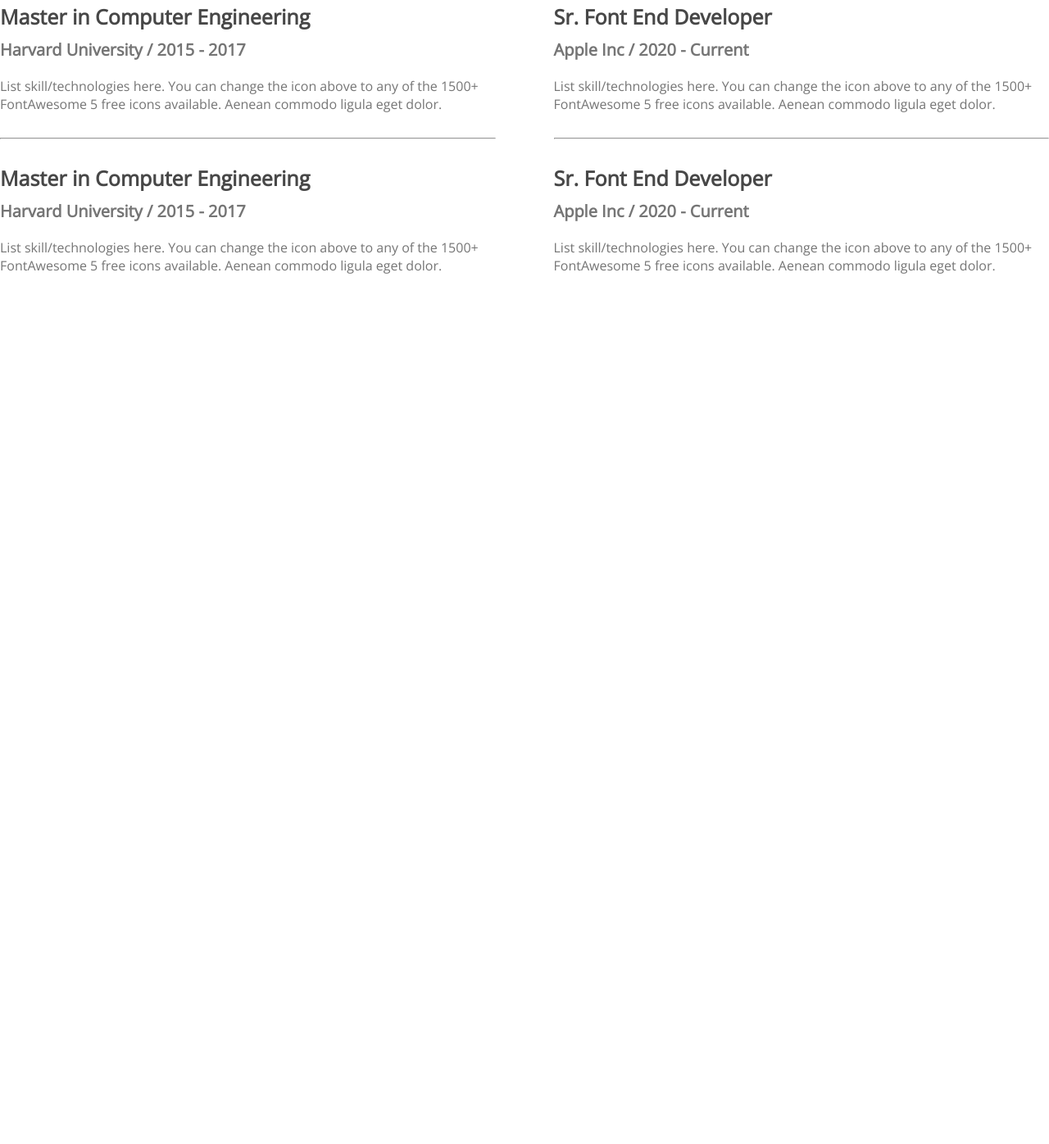
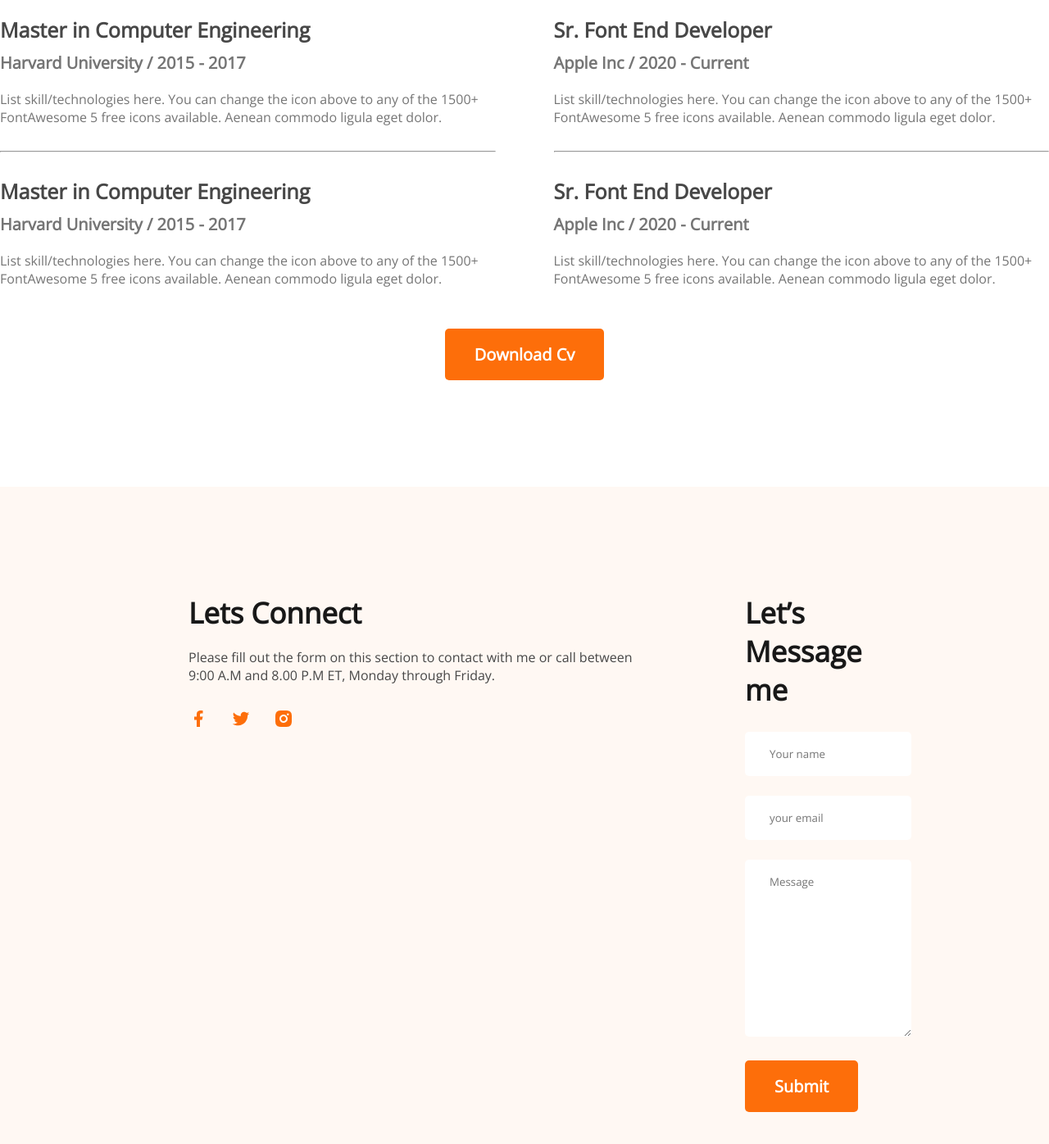
Before and after one commit to musthafiz/Practice2HTMLCSS, a plain HTML site: page index.html in a window 1280 px wide. Shown: the part 2958-4354 px from the top of the page at 82% size. Before the commit the page ends 3293 px from the top, so only its background shows below. Drawn offline with nearby package versions, Linux system fonts and the light colour scheme.

Commit message:
Final Upload

```diff
--- a/index.html
+++ b/index.html
@@ -207,6 +207,39 @@
             </div>
           </div>
         </div>
+        <div class="DownloadCV">
+          <button class="btn-primary">Download Cv</button>
+        </div>
+      </section>
+      <!-- Contact section -->
+      <section class="contact-section">
+        <div class="Lets-Connect">
+          <h3 class="contact-title">Lets Connect</h3>
+          <p class="contact-detail">
+            Please fill out the form on this section to contact with me or call
+            between 9:00 A.M and 8.00 P.M ET, Monday through Friday.
+          </p>
+          <div class="contact-icon">
+            <a href="">
+              <img src="./images/icons/facebook.png" alt="" />
+            </a>
+            <a href="">
+              <img src="./images/icons/twitter.png" alt="" />
+            </a>
+            <a href="">
+              <img src="./images/icons/insta.png" alt="" />
+            </a>
+          </div>
+        </div>
+        <div class="Lets-Message-me">
+          <h3 class="message-title">Let’s Message me</h3>
+          <form action="">
+            <input type="text" name="" id="" placeholder="Your name" /><br>
+            <input type="email" name="" id="" placeholder="your email" /><br>
+            <textarea name="" id="" cols="30" rows="10" placeholder="Message"></textarea><br>
+            <input class="btn-primary" type="submit" value="Submit">
+          </form>
+        </div>
       </section>
     </main>
   </body>
--- a/styls/portfolio.css
+++ b/styls/portfolio.css
@@ -87,25 +87,7 @@
   font-weight: 700;
 }
 /* about section */
-/* .about {
-  margin: 130px 230px;
-  border-radius: 10px;
-  background: #fff8f3;
-}
-.about-title {
-    margin-top: 130px;
-  text-align: center;
-  font-size: 35px;
-  font-weight: 700;
-}
-.about-description {
-  text-align: center;
-  font-size: 18px;
-  font-weight: 400;
-  margin: 30px auto;
-  width: 827px;
-  color: #757575;
-} */
+
 main {
   max-width: 1440px;
   margin: 0px auto;
@@ -194,6 +176,9 @@
 }
 .sub-title {
   margin-bottom: 30px;
+  color: #474747;
+  font-size: 30px;
+  font-weight: 700;
 }
 .edu-title {
   color: #474747;
@@ -211,7 +196,7 @@
   font-size: 16px;
   font-weight: 400;
 }
-hr{
+hr {
   margin: 30px 0 30px 0;
 }
 .Exp-title {
@@ -230,3 +215,62 @@
   font-size: 16px;
   font-weight: 400;
 }
+.DownloadCV {
+  text-align: center;
+  margin-top: 50px;
+}
+.contact-section {
+  display: flex;
+  margin-top: 130px;
+  gap: 117px;
+  background: #fff8f3;
+  padding: 130px 230px;
+}
+.contact-title {
+  color: #181818;
+  font-size: 35px;
+  font-weight: 700;
+}
+.contact-detail {
+  color: #474747;
+  font-size: 16px;
+  font-weight: 400;
+  margin: 20px 0 30px 0;
+  width: 562px;
+}
+.contact-icon a {
+  text-decoration: none;
+  margin-right: 24px;
+}
+.message-title {
+  color: #181818;
+  font-size: 35px;
+  line-height: normal;
+  margin-bottom: 28px;
+}
+/* .Lets-Message-me input {
+  width: 100%;
+} */
+.Lets-Message-me input[type="text"] {
+  border-radius: 5px;
+  background: #fff;
+  border: none;
+  padding: 18px 30px;
+  width: 100%;
+}
+.Lets-Message-me input[type="email"] {
+  border-radius: 5px;
+  background: #fff;
+  border: none;
+  padding: 18px 30px;
+  width: 100%;
+  margin: 24px 0;
+}
+textarea {
+  border-radius: 5px;
+  background: #fff;
+  border: none;
+  width: 100%;
+  padding: 18px 30px;
+  margin-bottom: 24px;
+}
```
